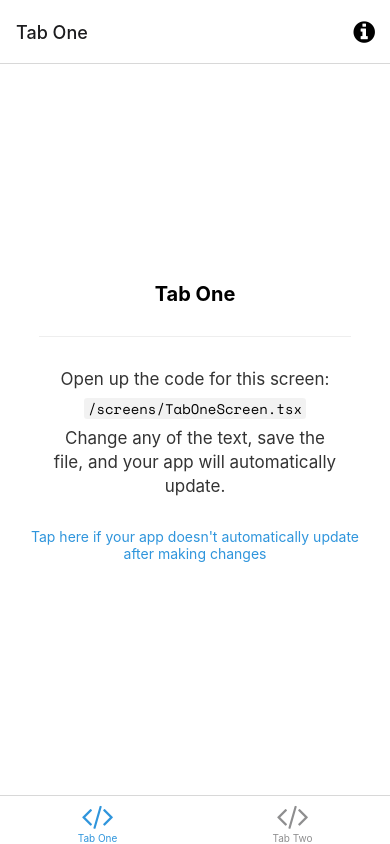
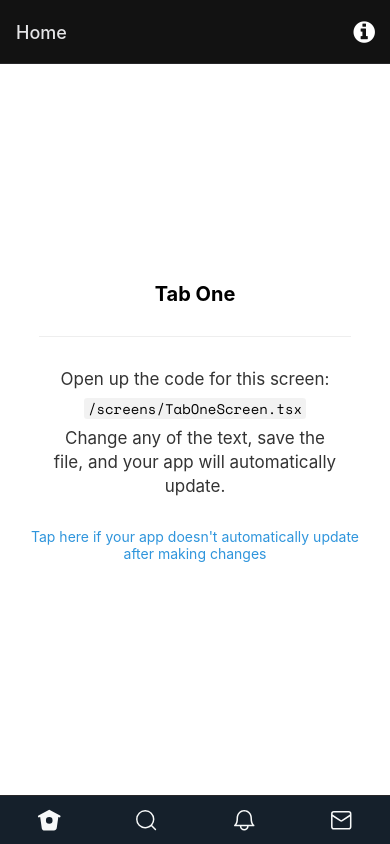
Before and after one commit to Rviewer-Challenges/GDZda1V7TnyBUjTS09qg, a React Native app: screen /TabOne in a window 390 px wide. Built offline with nearby package versions, Linux system fonts and the light colour scheme; what expo-linking would draw is missing.

Commit message:
feat(<Navigation />): :sparkles: Add remaining tab icons and styles

```diff
--- /dev/null
+++ b/components/common/icons/HomeTabIcon.tsx
@@ -0,0 +1,13 @@
+import * as React from "react";
+import Svg, { SvgProps, Path } from "react-native-svg";
+
+const HomeTabIcon = (props: SvgProps) => (
+  <Svg viewBox="0 0 24 24" aria-hidden="true" {...props}>
+    <Path
+      d="M22.58 7.35 12.475 1.897a1 1 0 0 0-.95 0L1.425 7.35A1.002 1.002 0 0 0 1.9 9.231c.16 0 .324-.038.475-.12l.734-.396 1.59 11.25c.216 1.214 1.31 2.062 2.66 2.062h9.282c1.35 0 2.444-.848 2.662-2.088l1.588-11.225.737.398a1 1 0 0 0 .95-1.759zM12 15.435a3.25 3.25 0 1 1 0-6.5 3.25 3.25 0 0 1 0 6.5z"
+      fill={props.color}
+    />
+  </Svg>
+);
+
+export default HomeTabIcon;
--- /dev/null
+++ b/components/common/icons/InboxTabIcon.tsx
@@ -0,0 +1,13 @@
+import * as React from "react";
+import Svg, { SvgProps, Path } from "react-native-svg";
+
+const InboxTabIcon = (props: SvgProps) => (
+  <Svg viewBox="0 0 24 24" aria-hidden="true" {...props}>
+    <Path
+      d="M19.25 3.018H4.75A2.753 2.753 0 0 0 2 5.77v12.495a2.754 2.754 0 0 0 2.75 2.753h14.5A2.754 2.754 0 0 0 22 18.265V5.77a2.753 2.753 0 0 0-2.75-2.752zm-14.5 1.5h14.5c.69 0 1.25.56 1.25 1.25v.714l-8.05 5.367a.81.81 0 0 1-.9-.002L3.5 6.482v-.714c0-.69.56-1.25 1.25-1.25zm14.5 14.998H4.75c-.69 0-1.25-.56-1.25-1.25V8.24l7.24 4.83a2.265 2.265 0 0 0 2.52.001l7.24-4.83v10.022c0 .69-.56 1.25-1.25 1.25z"
+      fill={props.color}
+    />
+  </Svg>
+);
+
+export default InboxTabIcon;
--- /dev/null
+++ b/components/common/icons/NotificationsTabIcon.tsx
@@ -0,0 +1,13 @@
+import * as React from "react";
+import Svg, { SvgProps, Path } from "react-native-svg";
+
+const NotificationsTabIcon = (props: SvgProps) => (
+  <Svg viewBox="0 0 24 24" aria-hidden="true" {...props}>
+    <Path
+      d="M21.697 16.468c-.02-.016-2.14-1.64-2.103-6.03.02-2.532-.812-4.782-2.347-6.335C15.872 2.71 14.01 1.94 12.005 1.93h-.013c-2.004.01-3.866.78-5.242 2.174-1.534 1.553-2.368 3.802-2.346 6.334.037 4.33-2.02 5.967-2.102 6.03a.75.75 0 0 0 .447 1.353h4.92c.102 2.31 1.997 4.16 4.33 4.16s4.226-1.85 4.327-4.16h4.922c.322 0 .61-.206.71-.514a.747.747 0 0 0-.263-.838zM12 20.478a2.84 2.84 0 0 1-2.828-2.658h5.656c-.1 1.48-1.323 2.66-2.828 2.66zM4.38 16.32c.74-1.132 1.548-3.028 1.524-5.896-.018-2.16.644-3.982 1.913-5.267C8.91 4.05 10.397 3.437 12 3.43c1.603.008 3.087.62 4.18 1.728 1.27 1.285 1.933 3.106 1.915 5.267-.024 2.868.785 4.765 1.525 5.896H4.38z"
+      fill={props.color}
+    />
+  </Svg>
+);
+
+export default NotificationsTabIcon;
--- /dev/null
+++ b/components/common/icons/SearchTabIcon.tsx
@@ -0,0 +1,13 @@
+import * as React from "react";
+import Svg, { SvgProps, Path } from "react-native-svg";
+
+const SearchTabIcon = (props: SvgProps) => (
+  <Svg viewBox="0 0 24 24" aria-hidden="true" {...props}>
+    <Path
+      d="m21.53 20.47-3.66-3.66A8.98 8.98 0 0 0 20 11a9 9 0 1 0-9 9c2.215 0 4.24-.804 5.808-2.13l3.66 3.66a.746.746 0 0 0 1.06 0 .747.747 0 0 0 .002-1.06zM3.5 11c0-4.135 3.365-7.5 7.5-7.5s7.5 3.365 7.5 7.5-3.365 7.5-7.5 7.5-7.5-3.365-7.5-7.5z"
+      fill={props.color}
+    />
+  </Svg>
+);
+
+export default SearchTabIcon;
--- a/constants/theme.ts
+++ b/constants/theme.ts
@@ -4,6 +4,7 @@ const theme = createTheme({
   darkColors: {
     background: "#15202B",
     black: "#f7f9f9",
+    grey1: "#f7f9f9",
     grey2: "#8B98A5",
     grey4: "#38444D",
     primary: "#1DA1F2"
--- a/navigation/index.tsx
+++ b/navigation/index.tsx
@@ -3,27 +3,51 @@
  * https://reactnavigation.org/docs/getting-started
  *
  */
-import { FontAwesome } from '@expo/vector-icons';
-import { createBottomTabNavigator } from '@react-navigation/bottom-tabs';
-import { NavigationContainer, DefaultTheme, DarkTheme } from '@react-navigation/native';
-import { createNativeStackNavigator } from '@react-navigation/native-stack';
-import * as React from 'react';
-import { ColorSchemeName, Pressable } from 'react-native';
+import { FontAwesome } from "@expo/vector-icons";
+import { createBottomTabNavigator } from "@react-navigation/bottom-tabs";
+import {
+  NavigationContainer,
+  DefaultTheme,
+  DarkTheme
+} from "@react-navigation/native";
+import { createNativeStackNavigator } from "@react-navigation/native-stack";
+import { useTheme, useThemeMode } from "@rneui/themed";
+import * as React from "react";
+import { ColorSchemeName, Pressable } from "react-native";
+import HomeTabIcon from "../components/common/icons/HomeTabIcon";
+import InboxTabIcon from "../components/common/icons/InboxTabIcon";
+import NotificationsTabIcon from "../components/common/icons/NotificationsTabIcon";
+import SearchTabIcon from "../components/common/icons/SearchTabIcon";
 
-import Colors from '../constants/Colors';
-import useColorScheme from '../hooks/useColorScheme';
-import ModalScreen from '../screens/ModalScreen';
-import NotFoundScreen from '../screens/NotFoundScreen';
-import TabOneScreen from '../screens/TabOneScreen';
-import TabTwoScreen from '../screens/TabTwoScreen';
-import { RootStackParamList, RootTabParamList, RootTabScreenProps } from '../types';
-import LinkingConfiguration from './LinkingConfiguration';
+import Colors from "../constants/Colors";
+import useColorScheme from "../hooks/useColorScheme";
+import ModalScreen from "../screens/ModalScreen";
+import NotFoundScreen from "../screens/NotFoundScreen";
+import TabOneScreen from "../screens/TabOneScreen";
+import TabTwoScreen from "../screens/TabTwoScreen";
+import {
+  RootStackParamList,
+  RootTabParamList,
+  RootTabScreenProps
+} from "../types";
+import LinkingConfiguration from "./LinkingConfiguration";
 
-export default function Navigation({ colorScheme }: { colorScheme: ColorSchemeName }) {
+export default function Navigation({
+  colorScheme
+}: {
+  colorScheme: ColorSchemeName;
+}) {
+  const { mode, setMode } = useThemeMode();
+
+  React.useEffect(() => {
+    setMode("dark");
+  }, [colorScheme]);
+
   return (
     <NavigationContainer
       linking={LinkingConfiguration}
-      theme={colorScheme === 'dark' ? DarkTheme : DefaultTheme}>
+      theme={mode === "dark" ? DarkTheme : DefaultTheme}
+    >
       <RootNavigator />
     </NavigationContainer>
   );
@@ -38,9 +62,17 @@ const Stack = createNativeStackNavigator<RootStackParamList>();
 function RootNavigator() {
   return (
     <Stack.Navigator>
-      <Stack.Screen name="Root" component={BottomTabNavigator} options={{ headerShown: false }} />
-      <Stack.Screen name="NotFound" component={NotFoundScreen} options={{ title: 'Oops!' }} />
-      <Stack.Group screenOptions={{ presentation: 'modal' }}>
+      <Stack.Screen
+        name="Root"
+        component={BottomTabNavigator}
+        options={{ headerShown: false }}
+      />
+      <Stack.Screen
+        name="NotFound"
+        component={NotFoundScreen}
+        options={{ title: "Oops!" }}
+      />
+      <Stack.Group screenOptions={{ presentation: "modal" }}>
         <Stack.Screen name="Modal" component={ModalScreen} />
       </Stack.Group>
     </Stack.Navigator>
@@ -54,26 +86,36 @@ function RootNavigator() {
 const BottomTab = createBottomTabNavigator<RootTabParamList>();
 
 function BottomTabNavigator() {
-  const colorScheme = useColorScheme();
+  const colorScheme = useThemeMode().mode;
+  const { theme } = useTheme();
 
   return (
     <BottomTab.Navigator
       initialRouteName="TabOne"
       screenOptions={{
-        tabBarActiveTintColor: Colors[colorScheme].tint,
-      }}>
+        tabBarStyle: {
+          backgroundColor: theme.colors.background
+        },
+        tabBarActiveTintColor: theme.colors.black,
+        tabBarInactiveTintColor: theme.colors.grey1,
+        tabBarShowLabel: false
+      }}
+    >
       <BottomTab.Screen
         name="TabOne"
         component={TabOneScreen}
-        options={({ navigation }: RootTabScreenProps<'TabOne'>) => ({
-          title: 'Tab One',
-          tabBarIcon: ({ color }) => <TabBarIcon name="code" color={color} />,
+        options={({ navigation }: RootTabScreenProps<"TabOne">) => ({
+          title: "Home",
+          tabBarIcon: ({ color }) => (
+            <HomeTabIcon width={24.5} height={24.5} color={color} />
+          ),
           headerRight: () => (
             <Pressable
-              onPress={() => navigation.navigate('Modal')}
+              onPress={() => navigation.navigate("Modal")}
               style={({ pressed }) => ({
-                opacity: pressed ? 0.5 : 1,
-              })}>
+                opacity: pressed ? 0.5 : 1
+              })}
+            >
               <FontAwesome
                 name="info-circle"
                 size={25}
@@ -81,27 +123,39 @@ function BottomTabNavigator() {
                 style={{ marginRight: 15 }}
               />
             </Pressable>
-          ),
+          )
         })}
       />
       <BottomTab.Screen
         name="TabTwo"
-        component={TabTwoScreen}
+        component={TabOneScreen}
         options={{
-          title: 'Tab Two',
-          tabBarIcon: ({ color }) => <TabBarIcon name="code" color={color} />,
+          title: "Tab Two",
+          tabBarIcon: ({ color }) => (
+            <SearchTabIcon width={24.5} height={24.5} color={color} />
+          )
+        }}
+      />
+      <BottomTab.Screen
+        name="TabThree"
+        component={TabOneScreen}
+        options={{
+          title: "Tab Three",
+          tabBarIcon: ({ color }) => (
+            <NotificationsTabIcon width={24.5} height={24.5} color={color} />
+          )
+        }}
+      />
+      <BottomTab.Screen
+        name="TabFour"
+        component={TabOneScreen}
+        options={{
+          title: "Tab Four",
+          tabBarIcon: ({ color }) => (
+            <InboxTabIcon width={24.5} height={24.5} color={color} />
+          )
         }}
       />
     </BottomTab.Navigator>
   );
 }
-
-/**
- * You can explore the built-in icon families and icons on the web at https://icons.expo.fyi/
- */
-function TabBarIcon(props: {
-  name: React.ComponentProps<typeof FontAwesome>['name'];
-  color: string;
-}) {
-  return <FontAwesome size={30} style={{ marginBottom: -3 }} {...props} />;
-}
--- a/types.tsx
+++ b/types.tsx
@@ -28,6 +28,8 @@ export type RootStackScreenProps<Screen extends keyof RootStackParamList> =
 export type RootTabParamList = {
   TabOne: undefined;
   TabTwo: undefined;
+  TabThree: undefined;
+  TabFour: undefined;
 };
 
 export type RootTabScreenProps<Screen extends keyof RootTabParamList> =
```
